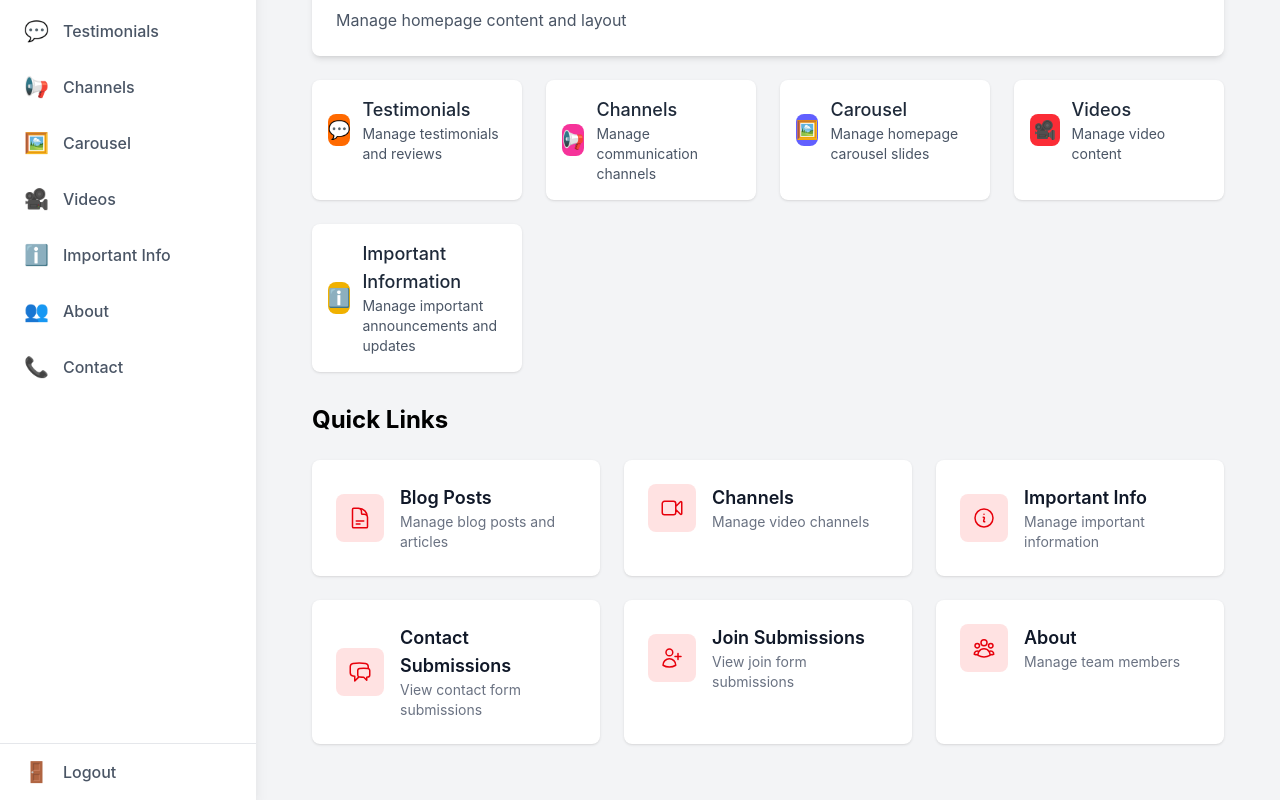
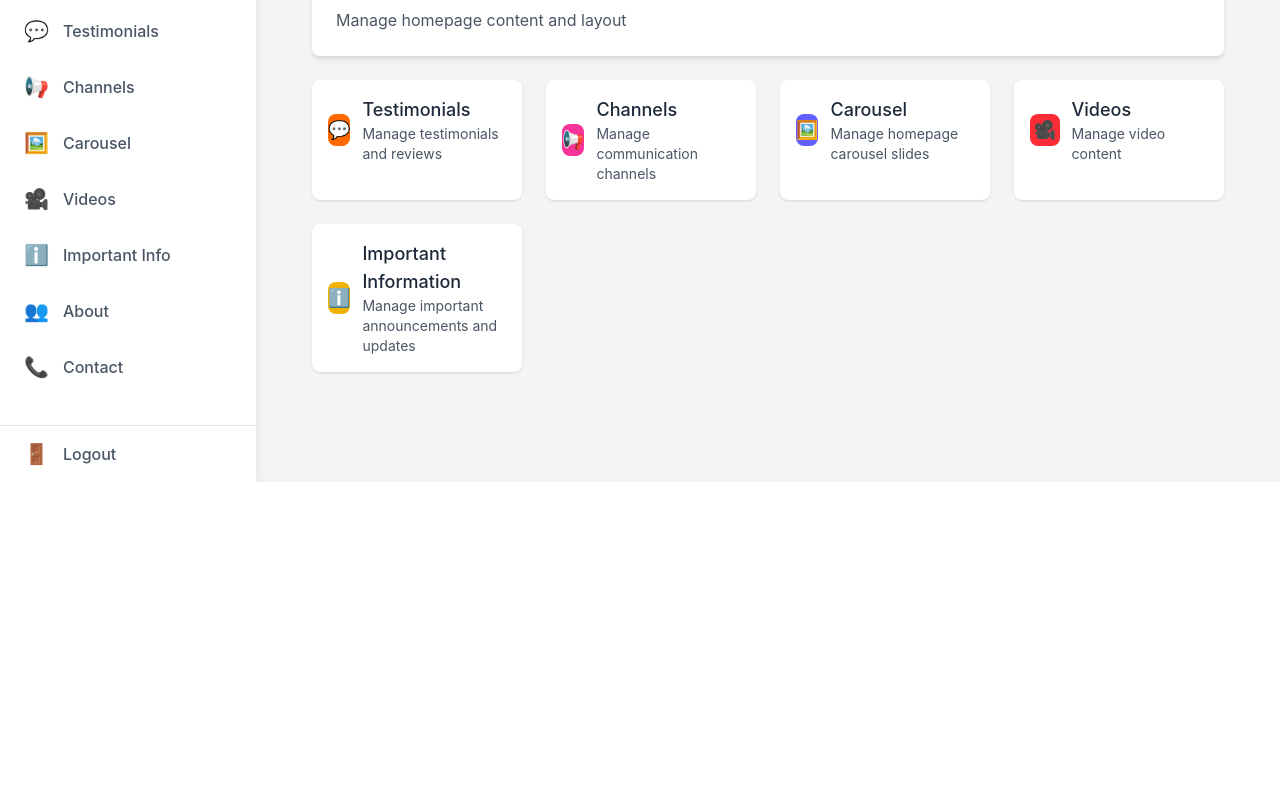
Before and after one commit to ashishume/solar-sangathan, a React (Vite) app: page /admin in a window 1280 px wide. Shown: the part 318-1118 px from the top of the page. After the commit the page ends 800 px from the top, so only its background shows below. Built offline with nearby package versions, Linux system fonts and the light colour scheme; sample sign-in values are in the browser's storage.

Commit message:
feat: toast added

```diff
--- a/src/admin/pages/About/MemberForm.tsx
+++ b/src/admin/pages/About/MemberForm.tsx
@@ -3,6 +3,7 @@ import { useNavigate, useParams } from "react-router-dom";
 import Input from "@/components/ui/Input";
 import Button from "@/components/ui/Button";
 import axiosInstance from "@/admin/services/axios";
+import { toast } from "react-hot-toast";
 
 interface Member {
   _id: string;
@@ -86,10 +87,16 @@ const MemberForm = ({
         },
       });
 
+      if (isEditMode) {
+        toast.success("Member updated successfully!");
+      } else {
+        toast.success("Member added successfully!");
+      }
       navigate(-1);
     } catch (err) {
       setError("Failed to save member");
       console.error(err);
+      toast.error("Failed to save member. Please try again.");
     } finally {
       setLoading(false);
     }
--- a/src/admin/pages/Blog/BlogPostForm.tsx
+++ b/src/admin/pages/Blog/BlogPostForm.tsx
@@ -9,6 +9,7 @@ import RichTextEditor from "@/components/ui/RichTextEditor";
 import Textarea from "@/components/ui/Textarea";
 import { useState, useEffect } from "react";
 import { useNavigate, useParams } from "react-router-dom";
+import { toast } from "react-hot-toast";
 
 const BlogPostForm = () => {
   const navigate = useNavigate();
@@ -134,12 +135,15 @@ const BlogPostForm = () => {
     try {
       if (isEditing && id) {
         await updatePost(id, post);
+        toast.success("Blog post updated successfully!");
       } else {
         await addPost(post);
+        toast.success("Blog post created successfully!");
       }
       navigate("/admin/blog");
     } catch (err) {
       console.error("Failed to save post:", err);
+      toast.error("Failed to save blog post. Please try again.");
     }
   };
 
--- a/src/admin/pages/Categories/CategoryForm.tsx
+++ b/src/admin/pages/Categories/CategoryForm.tsx
@@ -4,6 +4,7 @@ import Button from "@/components/ui/Button";
 import Input from "@/components/ui/Input";
 import { useState, useEffect } from "react";
 import { useNavigate, useParams } from "react-router-dom";
+import { toast } from "react-hot-toast";
 
 const CategoryForm = () => {
   const navigate = useNavigate();
@@ -35,13 +36,19 @@ const CategoryForm = () => {
       ...formData,
     };
 
-    if (isEditMode) {
-      updateCategory(id as string, categoryData as unknown as Category);
-    } else {
-      createCategory(categoryData as unknown as Category);
+    try {
+      if (isEditMode) {
+        updateCategory(id as string, categoryData as unknown as Category);
+        toast.success("Category updated successfully!");
+      } else {
+        createCategory(categoryData as unknown as Category);
+        toast.success("Category created successfully!");
+      }
+      navigate("/admin/categories");
+    } catch (error) {
+      console.error("Error saving category:", error);
+      toast.error("Failed to save category. Please try again.");
     }
-
-    navigate("/admin/categories");
   };
 
   const handleChange = (
--- a/src/admin/pages/Dashboard.tsx
+++ b/src/admin/pages/Dashboard.tsx
@@ -147,48 +147,25 @@ const Dashboard = () => {
         link: "/admin/contact",
         color: "bg-red-600",
         icon: "📞",
-      },
-    ],
-  };
-
-  const quickLinks = [
-    {
-      title: "Blog Posts",
-      description: "Manage blog posts and articles",
-      icon: DocumentTextIcon,
-      path: "/admin/blog",
-    },
-    {
-      title: "Channels",
-      description: "Manage video channels",
-      icon: VideoCameraIcon,
-      path: "/admin/channels",
-    },
-    {
-      title: "Important Info",
-      description: "Manage important information",
-      icon: InformationCircleIcon,
-      path: "/admin/important-information",
-    },
+        subSections: [
           {
             title: "Contact Submissions",
             description: "View contact form submissions",
-      icon: ChatBubbleLeftRightIcon,
-      path: "/admin/contact",
+            link: "/admin/contact",
+            color: "bg-red-500",
+            icon: "📞",
           },
           {
             title: "Join Submissions",
             description: "View join form submissions",
-      icon: UserPlusIcon,
-      path: "/admin/join",
+            link: "/admin/join",
+            color: "bg-red-500",
+            icon: "📞",
           },
-    {
-      title: "About",
-      description: "Manage team members",
-      icon: UserGroupIcon,
-      path: "/admin/about",
+        ],
       },
-  ];
+    ],
+  };
 
   return (
     <div className="p-6">
@@ -289,31 +266,6 @@ const Dashboard = () => {
           </div>
         ))}
       </div>
-
-      <div className="mt-8">
-        <h2 className="text-2xl font-bold mb-6">Quick Links</h2>
-        <div className="grid grid-cols-1 md:grid-cols-2 lg:grid-cols-3 gap-6">
-          {quickLinks.map((link) => (
-            <Link
-              key={link.path}
-              to={link.path}
-              className="bg-white rounded-lg shadow p-6 hover:shadow-lg transition-shadow duration-300"
-            >
-              <div className="flex items-center space-x-4">
-                <div className="p-3 bg-red-100 rounded-lg">
-                  <link.icon className="h-6 w-6 text-red-600" />
-                </div>
-                <div>
-                  <h2 className="text-lg font-semibold text-gray-900">
-                    {link.title}
-                  </h2>
-                  <p className="text-sm text-gray-500">{link.description}</p>
-                </div>
-              </div>
-            </Link>
-          ))}
-        </div>
-      </div>
     </div>
   );
 };
--- a/src/admin/pages/Important-Info/ImportantInfoForm.tsx
+++ b/src/admin/pages/Important-Info/ImportantInfoForm.tsx
@@ -3,6 +3,7 @@ import { useParams, useNavigate } from "react-router-dom";
 import { importantInfoService } from "../../services/importantInfoService";
 import Button from "@/components/ui/Button";
 import Textarea from "@/components/ui/Textarea";
+import { toast } from "react-hot-toast";
 
 export const ImportantInfoForm = () => {
   const { id } = useParams<{ id: string }>();
@@ -37,13 +38,16 @@ export const ImportantInfoForm = () => {
       setLoading(true);
       if (id && id !== "new") {
         await importantInfoService.update(id, { content });
+        toast.success("Important information updated successfully!");
       } else {
         await importantInfoService.create({ content });
+        toast.success("Important information created successfully!");
       }
       navigate("/admin/important-information");
     } catch (err) {
       setError("Failed to save important information");
       console.error(err);
+      toast.error("Failed to save important information. Please try again.");
     } finally {
       setLoading(false);
     }
--- a/src/admin/pages/Login.tsx
+++ b/src/admin/pages/Login.tsx
@@ -2,6 +2,7 @@ import { useState } from "react";
 import { useNavigate } from "react-router-dom";
 import Input from "../../components/ui/Input";
 import Button from "../../components/ui/Button";
+import { toast } from "react-hot-toast";
 
 const ADMIN_CREDENTIALS = {
   username: "admin",
@@ -23,9 +24,11 @@ const Login = () => {
       credentials.password === ADMIN_CREDENTIALS.password
     ) {
       localStorage.setItem("adminAuth", "true");
+      toast.success("Login successful!");
       navigate("/admin/dashboard");
     } else {
       setError("Invalid credentials");
+      toast.error("Invalid username or password");
     }
   };
 
--- a/src/admin/pages/Tags/TagForm.tsx
+++ b/src/admin/pages/Tags/TagForm.tsx
@@ -4,6 +4,7 @@ import Button from "@/components/ui/Button";
 import Input from "@/components/ui/Input";
 import { useState, useEffect } from "react";
 import { useNavigate, useParams } from "react-router-dom";
+import { toast } from "react-hot-toast";
 
 const TagForm = () => {
   const navigate = useNavigate();
@@ -29,13 +30,19 @@ const TagForm = () => {
   const handleSubmit = (e: React.FormEvent) => {
     e.preventDefault();
 
-    if (isEditMode) {
-      editTag(id as string, formData as unknown as Tag);
-    } else {
-      addTag(formData as unknown as Tag);
+    try {
+      if (isEditMode) {
+        editTag(id as string, formData as unknown as Tag);
+        toast.success("Tag updated successfully!");
+      } else {
+        addTag(formData as unknown as Tag);
+        toast.success("Tag created successfully!");
+      }
+      navigate("/admin/tags");
+    } catch (error) {
+      console.error("Error saving tag:", error);
+      toast.error("Failed to save tag. Please try again.");
     }
-
-    navigate("/admin/tags");
   };
 
   const handleChange = (
--- a/src/admin/pages/Testimonials/TestimonialForm.tsx
+++ b/src/admin/pages/Testimonials/TestimonialForm.tsx
@@ -5,6 +5,7 @@ import Input from "@/components/ui/Input";
 import Textarea from "@/components/ui/Textarea";
 import React, { useEffect, useState } from "react";
 import { useNavigate, useParams } from "react-router-dom";
+import { toast } from "react-hot-toast";
 
 const TestimonialForm = () => {
   const navigate = useNavigate();
@@ -45,10 +46,12 @@ const TestimonialForm = () => {
     try {
       if (isEditMode && id) {
         await updateTestimonial(id, formData);
+        toast.success("Testimonial updated successfully!");
       }
       navigate("/admin/testimonials");
     } catch (error) {
       console.error("Error saving testimonial:", error);
+      toast.error("Failed to save testimonial. Please try again.");
     }
   };
 
--- a/src/components/Layout.tsx
+++ b/src/components/Layout.tsx
@@ -1,6 +1,7 @@
 import { Outlet } from "react-router-dom";
 import Navbar from "./Navbar";
 import Footer from "./footer";
+import { Toaster } from "./ui/Toast";
 
 const Layout = () => {
   return (
@@ -10,6 +11,7 @@ const Layout = () => {
         <Outlet />
       </main>
       <Footer />
+      <Toaster />
     </div>
   );
 };
--- /dev/null
+++ b/src/components/ui/Toast.tsx
@@ -0,0 +1,34 @@
+import { Toaster as HotToaster } from "react-hot-toast";
+
+export const Toaster = () => {
+  return (
+    <HotToaster
+      position="top-right"
+      toastOptions={{
+        duration: 4000,
+        style: {
+          background: "#fff",
+          color: "#333",
+          boxShadow:
+            "0 4px 6px -1px rgba(0, 0, 0, 0.1), 0 2px 4px -1px rgba(0, 0, 0, 0.06)",
+          borderRadius: "0.5rem",
+          padding: "1rem",
+        },
+        success: {
+          iconTheme: {
+            primary: "#10B981",
+            secondary: "#fff",
+          },
+        },
+        error: {
+          iconTheme: {
+            primary: "#EF4444",
+            secondary: "#fff",
+          },
+        },
+      }}
+    />
+  );
+};
+
+export default Toaster;
```
Also changed, not shown: 1 other file (tests, documents, lock files or other folders). Lines whose indentation alone changed are shown as unchanged.
